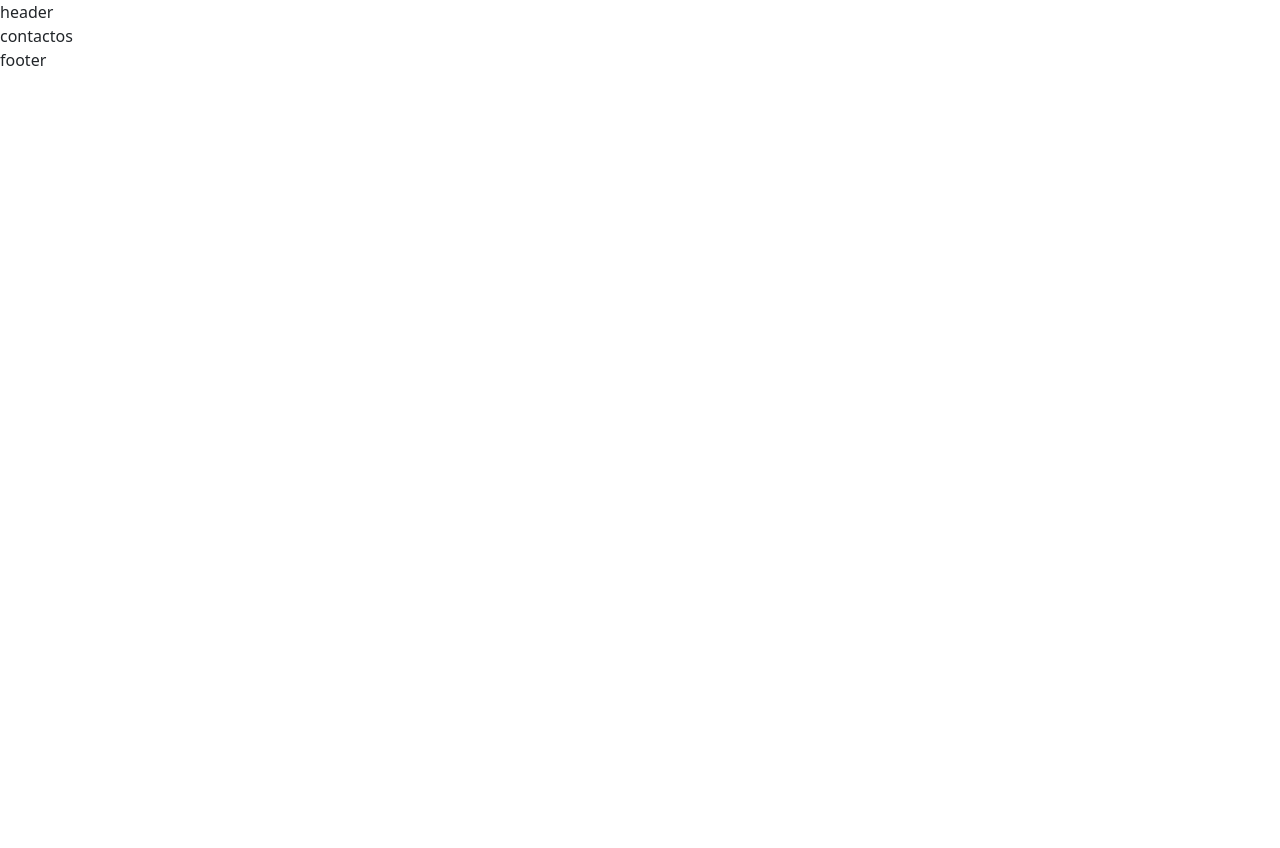
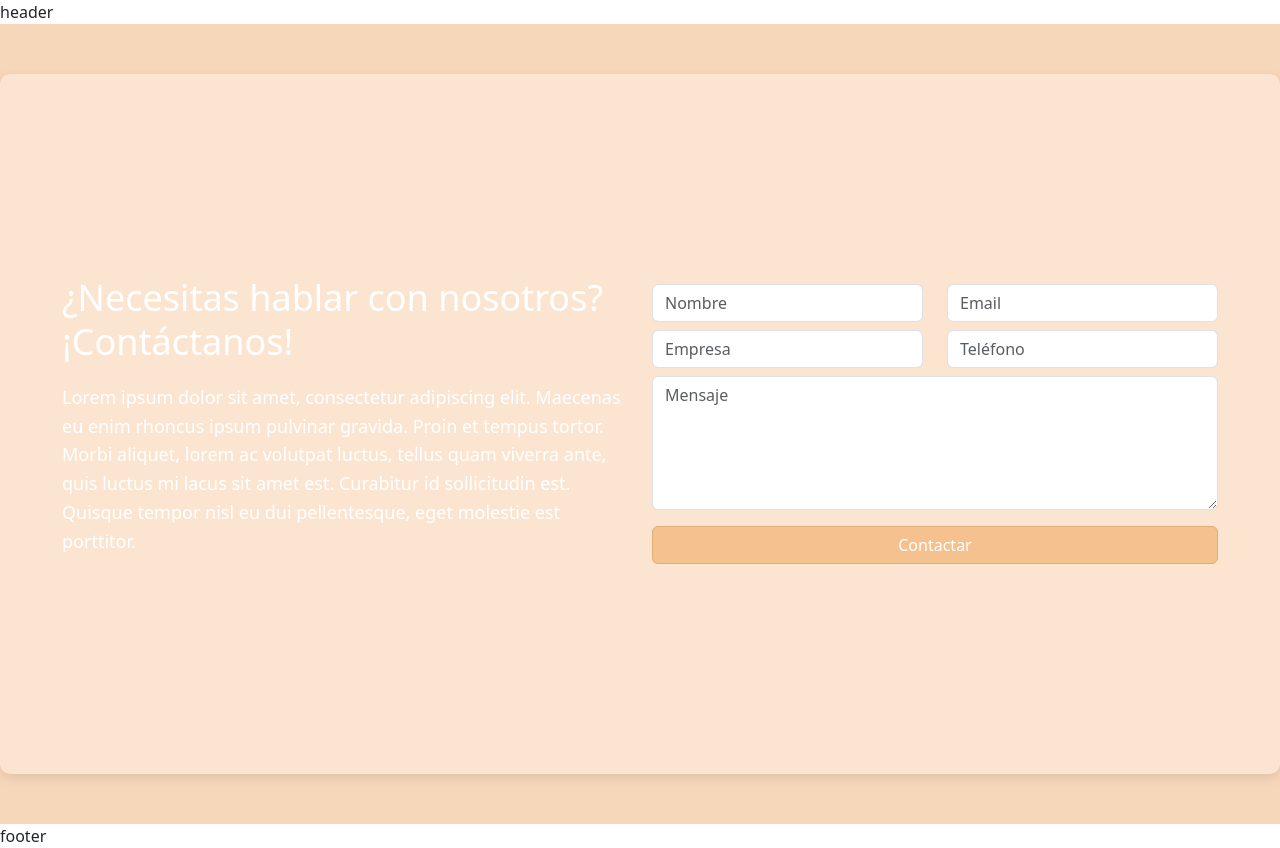
Before and after one commit to Sebaaa14/dgt, a React (Create React App) app: page /contactos in a window 1280 px wide. Before the commit the page ends 800 px from the top, so only its background shows below. Built offline with nearby package versions, Linux system fonts and the light colour scheme.

Commit message:
página contactos avance

```diff
--- a/src/pages/contactos.js
+++ b/src/pages/contactos.js
@@ -1,9 +1,85 @@
-import React from 'react'
+import React from "react";
+import { Container, Row, Col, Form, Button } from "react-bootstrap";
+import "../styles/contactos.css";
 
 const contactos = () => {
   return (
-    <div>contactos</div>
-  )
-}
+    <div className="full-page-background">
+      <Container
+        fluid
+        className="d-flex justify-content-center align-items-center min-vh-100"
+      >
+        <Row className="contact-container">
+          <Col md={6} className="contact-info py-20">
+            <h1>¿Necesitas hablar con nosotros? ¡Contáctanos!</h1>
+            <p>
+              Lorem ipsum dolor sit amet, consectetur adipiscing elit. Maecenas
+              eu enim rhoncus ipsum pulvinar gravida. Proin et tempus tortor.
+              Morbi aliquet, lorem ac volutpat luctus, tellus quam viverra ante,
+              quis luctus mi lacus sit amet est. Curabitur id sollicitudin est.
+              Quisque tempor nisl eu dui pellentesque, eget molestie est
+              porttitor.
+            </p>
+          </Col>
+          <Col md={6}>
+            <Form className="contact-form">
+              <Row>
+                <Col md={6}>
+                  <Form.Group controlId="formName" className="mb-2">
+                    <Form.Control
+                      type="text"
+                      placeholder="Nombre"
+                      className="input-field"
+                    />
+                  </Form.Group>
+                </Col>
+                <Col md={6}>
+                  <Form.Group controlId="formEmail" className="mb-2">
+                    <Form.Control
+                      type="email"
+                      placeholder="Email"
+                      className="input-field"
+                    />
+                  </Form.Group>
+                </Col>
+              </Row>
+              <Row>
+                <Col md={6}>
+                  <Form.Group controlId="formCompany" className="mb-2">
+                    <Form.Control
+                      type="text"
+                      placeholder="Empresa"
+                      className="input-field"
+                    />
+                  </Form.Group>
+                </Col>
+                <Col md={6}>
+                  <Form.Group controlId="formPhone" className="mb-2">
+                    <Form.Control
+                      type="tel"
+                      placeholder="Teléfono"
+                      className="input-field"
+                    />
+                  </Form.Group>
+                </Col>
+              </Row>
+              <Form.Group controlId="formMessage">
+                <Form.Control
+                  as="textarea"
+                  rows={5}
+                  placeholder="Mensaje"
+                  className="message-field"
+                />
+              </Form.Group>
+              <Button type="submit" className="submit-button mt-3" block>
+                Contactar
+              </Button>
+            </Form>
+          </Col>
+        </Row>
+      </Container>
+    </div>
+  );
+};
 
-export default contactos
+export default contactos;
--- /dev/null
+++ b/src/styles/contactos.css
@@ -0,0 +1,56 @@
+.full-page-background {
+  background-color: #f7d7ba; /* Color de fondo */
+  min-height: 100vh;
+  display: flex;
+  justify-content: center;
+  align-items: center;
+  padding: 0;
+  margin: 0;
+}
+
+.contact-container {
+  background-color: #fbe5d1;
+  padding: 50px;
+  min-height: 700px;
+  align-items: center;
+  border-radius: 10px;
+  box-shadow: 0 4px 12px rgba(0, 0, 0, 0.1);
+}
+
+.form-group {
+  display: flex;
+  justify-content: space-between;
+  margin-bottom: 50px;
+}
+
+.contact-info h1 {
+  font-size: 36px;
+  margin-bottom: 20px;
+  color: #ffffff;
+}
+
+.contact-info p {
+  font-size: 18px;
+  line-height: 1.6;
+  color: #ffffff;
+}
+
+.input-field,
+.message-field {
+  border-radius: 25px;
+  padding: 15px;
+}
+
+.submit-button {
+  background-color: #f5c28f !important;
+  border: none;
+  padding: 10px;
+  border-radius: 25px;
+  border-color: #e0ad79 !important;
+  width: 100%;
+  color: white !important;
+}
+
+.submit-button:hover {
+  background-color: #e0ad79 !important;
+}
```
